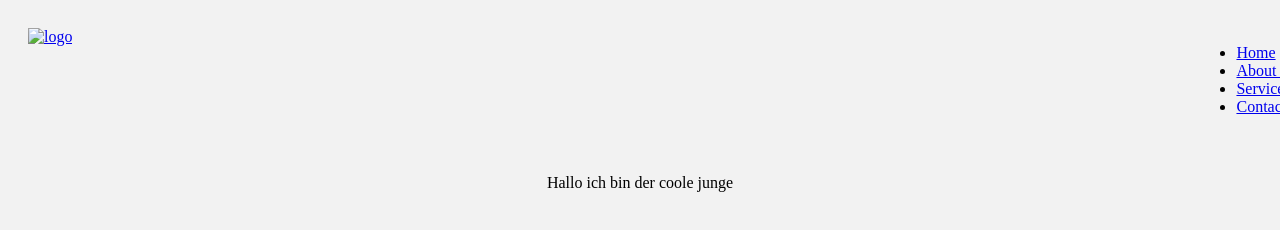
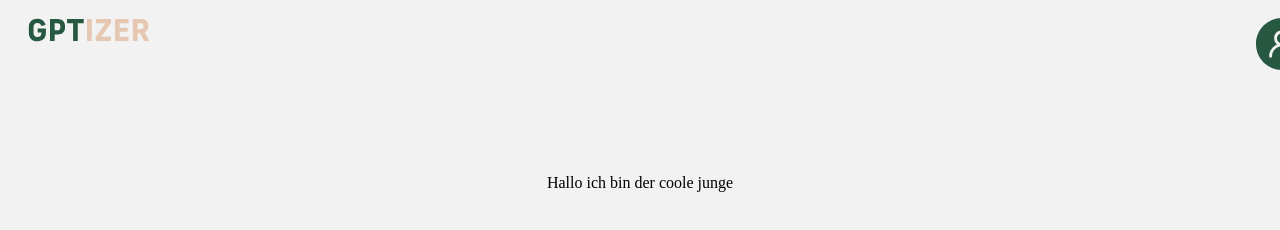
Before and after one commit to RapperTapper/GPTIZER, a plain HTML site: page STANDARD-PAGE-GPTIZER.html in a window 1280 px wide. Drawn offline with Linux system fonts and the light colour scheme.

Commit message:
bearbeiten vom Menu

```diff
--- a/STANDARD-PAGE-GPTIZER.html
+++ b/STANDARD-PAGE-GPTIZER.html
@@ -53,17 +53,14 @@
     </head>
     <body class="body">
         <header>
-            <div class="header">
+            <div class="header-left">
                 <div class="logo">
-                    <a href="index.html"><img src="images/logo.png" alt="logo" /></a>
+                    <a href="/"><img src="icons/Logo_GPTIZER.svg" alt="logo" /></a>
                 </div>
+            </div>
+            <div class="header-right">
                 <div class="menu">
-                    <ul>
-                        <li><a href="index.html">Home</a></li>
-                        <li><a href="about.html">About Us</a></li>
-                        <li><a href="#">Services</a></li>
-                        <li><a href="contact.html">Contact Us</a></li>
-                    </ul>
+                    <a href="/"><img src="icons/Profile.svg" alt="logo" /></a>
                 </div>
             </div>
         </header>
--- a/css/style.css
+++ b/css/style.css
@@ -15,16 +15,28 @@ header {
     width: 100%;
     display: flex;
     justify-content: space-between;
-    flex-direction: row; /* Horizontal flex direction */
-    padding-top: 10px;
+    align-items: center; /* Vertically align contents */
+    padding: 10px 0; /* Top and bottom padding */
 }
 
-.header {
-    width: 100%;
+.header-left {
     display: flex;
-    justify-content: space-between;
-    flex-direction: row; /* Horizontal flex direction */
-    padding-top: 10px;
+    align-items: center; /* Vertically align contents */
+}
+
+.logo, .menu {
+    height: 20px; /* Set height to 20px */
+}
+
+.header-right {
+    display: flex;
+    flex-direction: row;
+    justify-content: flex-start;
+    align-items: start;
+}
+
+.menu {
+    text-align: right;
 }
 
 body {
```
